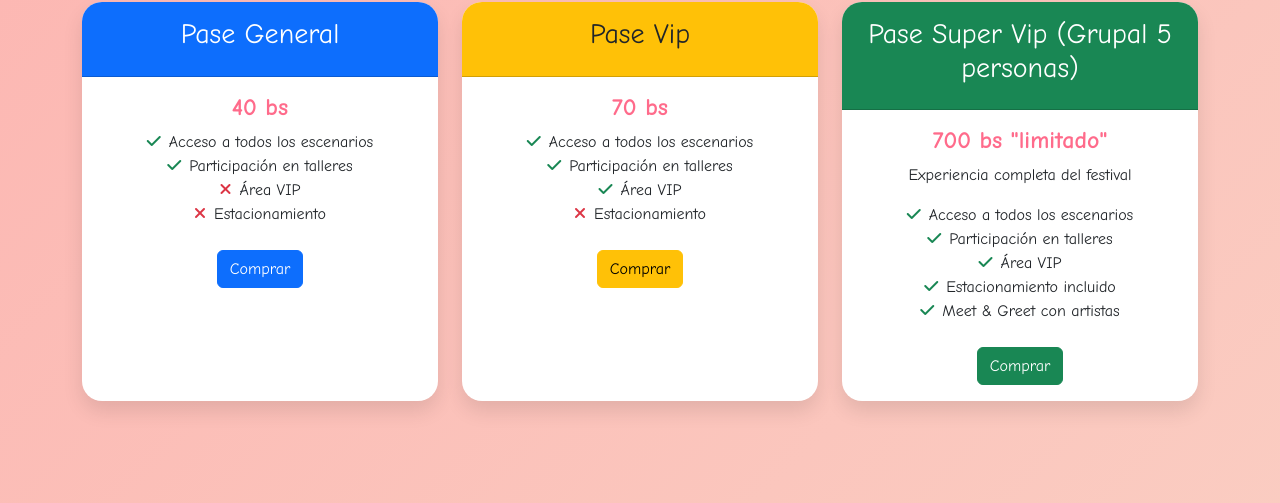
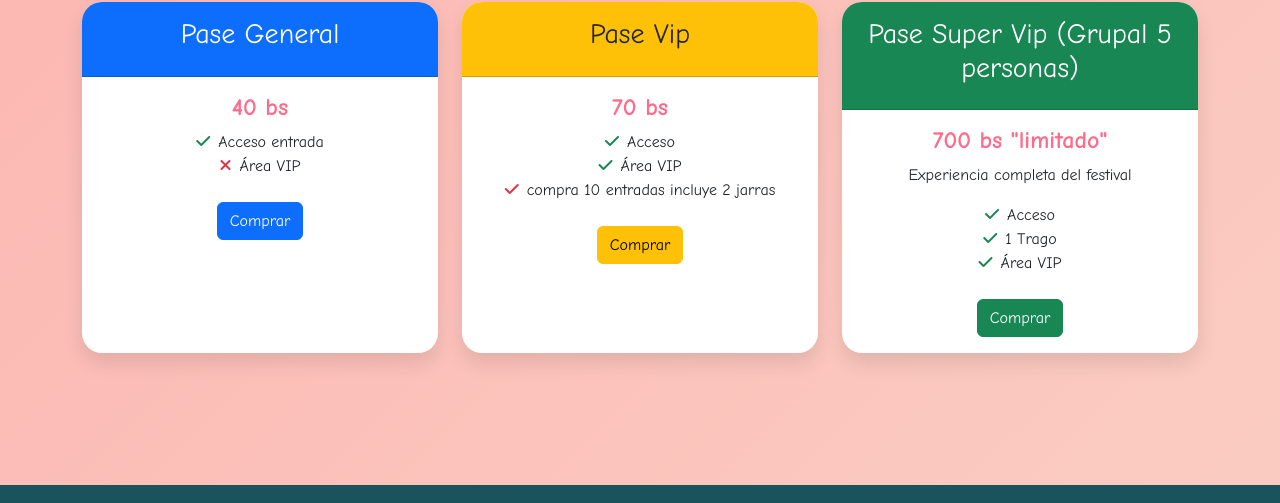
Before and after one commit to RonaldDt/Chacha-t_Fest, a plain HTML site: page index.html in a window 1280 px wide. Shown: the part 2680-3183 px from the top of the page. Drawn offline with nearby package versions, Linux system fonts and the light colour scheme.

Commit message:
Update index.html

```diff
--- a/index.html
+++ b/index.html
@@ -540,10 +540,10 @@ Una experiencia auténtica y demoledora que deja huella en cada escenario.</p>
                             <h4 class="card-title">40 bs</h4>
                            <!-- <p class="card-text">Acceso para el evento</p>-->
                             <ul class="list-unstyled mb-4">
-                                <li><i class="fas fa-check text-success me-2"></i>Acceso a todos los escenarios</li>
-                                <li><i class="fas fa-check text-success me-2"></i>Participación en talleres</li>
+                                <li><i class="fas fa-check text-success me-2"></i>Acceso entrada</li>
+                  <!--              <li><i class="fas fa-check text-success me-2"></i>Participación en talleres</li>-->
                                 <li><i class="fas fa-times text-danger me-2"></i>Área VIP</li>
-                                <li><i class="fas fa-times text-danger me-2"></i>Estacionamiento</li>
+                   <!--             <li><i class="fas fa-times text-danger me-2"></i>Estacionamiento</li>-->
                             </ul>
                             <button class="btn btn-primary" data-bs-toggle="modal" data-bs-target="#whatsappModal" data-tipo="Pase General 40" data-precio="25">Comprar</button>
                         </div>
@@ -559,10 +559,10 @@ Una experiencia auténtica y demoledora que deja huella en cada escenario.</p>
                             <h4 class="card-title">70 bs</h4>
                           <!--  <p class="card-text">Acceso para los tres días del festival</p>-->
                             <ul class="list-unstyled mb-4">
-                                <li><i class="fas fa-check text-success me-2"></i>Acceso a todos los escenarios</li>
-                                <li><i class="fas fa-check text-success me-2"></i>Participación en talleres</li>
+                                <li><i class="fas fa-check text-success me-2"></i>Acceso</li>
+                    <!--            <li><i class="fas fa-check text-success me-2"></i>Participación en talleres</li>-->
                                 <li><i class="fas fa-check text-success me-2"></i>Área VIP</li>
-                                <li><i class="fas fa-times text-danger me-2"></i>Estacionamiento</li>
+                                <li><i class="fas fa-check text-danger me-2"></i>compra 10 entradas incluye 2 jarras</li>
                             </ul>
                             <button class="btn btn-warning" data-bs-toggle="modal" data-bs-target="#whatsappModal" data-tipo="Pase Vip" data-precio="70">Comprar</button>
                         </div>
@@ -578,12 +578,12 @@ Una experiencia auténtica y demoledora que deja huella en cada escenario.</p>
                             <h4 class="card-title">700 bs  "limitado"</h4>
                             <p class="card-text">Experiencia completa del festival</p>
                             <ul class="list-unstyled mb-4">
-                                <li><i class="fas fa-check text-success me-2"></i>Acceso a todos los escenarios</li>
-                                <li><i class="fas fa-check text-success me-2"></i>Participación en talleres</li>
+                                <li><i class="fas fa-check text-success me-2"></i>Acceso</li>
+                                <li><i class="fas fa-check text-success me-2"></i>1 Trago</li>
                                 <li><i class="fas fa-check text-success me-2"></i>Área VIP</li>
-                                <li><i class="fas fa-check text-success me-2"></i>Estacionamiento incluido</li>
-                                <li><i class="fas fa-check text-success me-2"></i>Meet & Greet con artistas</li>
-                            </ul>
+                  <!--              <li><i class="fas fa-check text-success me-2"></i>Estaciona</li>-->
+                    <!--            <li><i class="fas fa-check text-success me-2"></i>Meet & Greet con artistas</li>
+                   -->         </ul>
                             <button class="btn btn-success" data-bs-toggle="modal" data-bs-target="#whatsappModal" data-tipo="Pase Super Vip" data-precio="700">Comprar</button>
                         </div>
                     </div>
```
